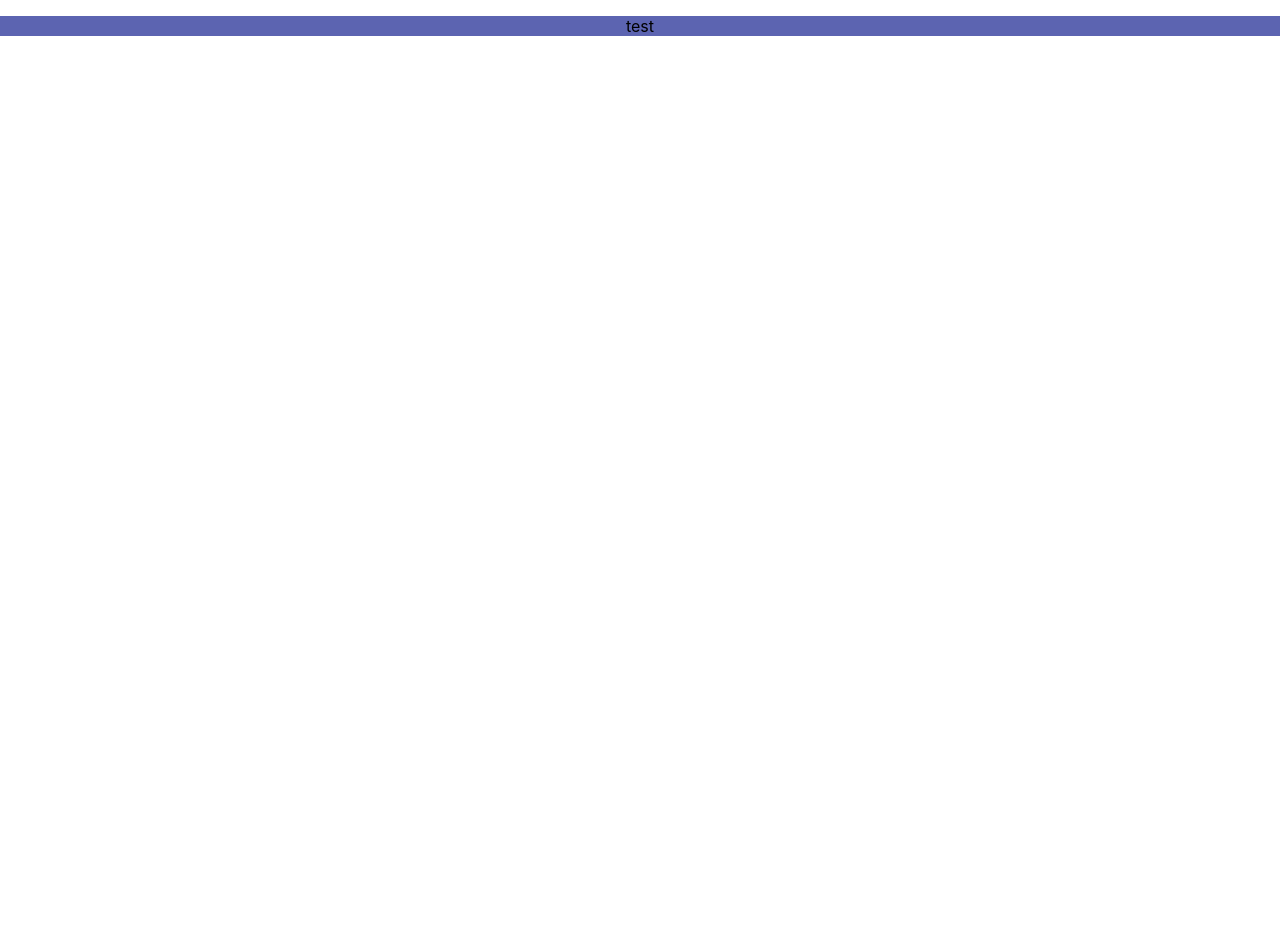
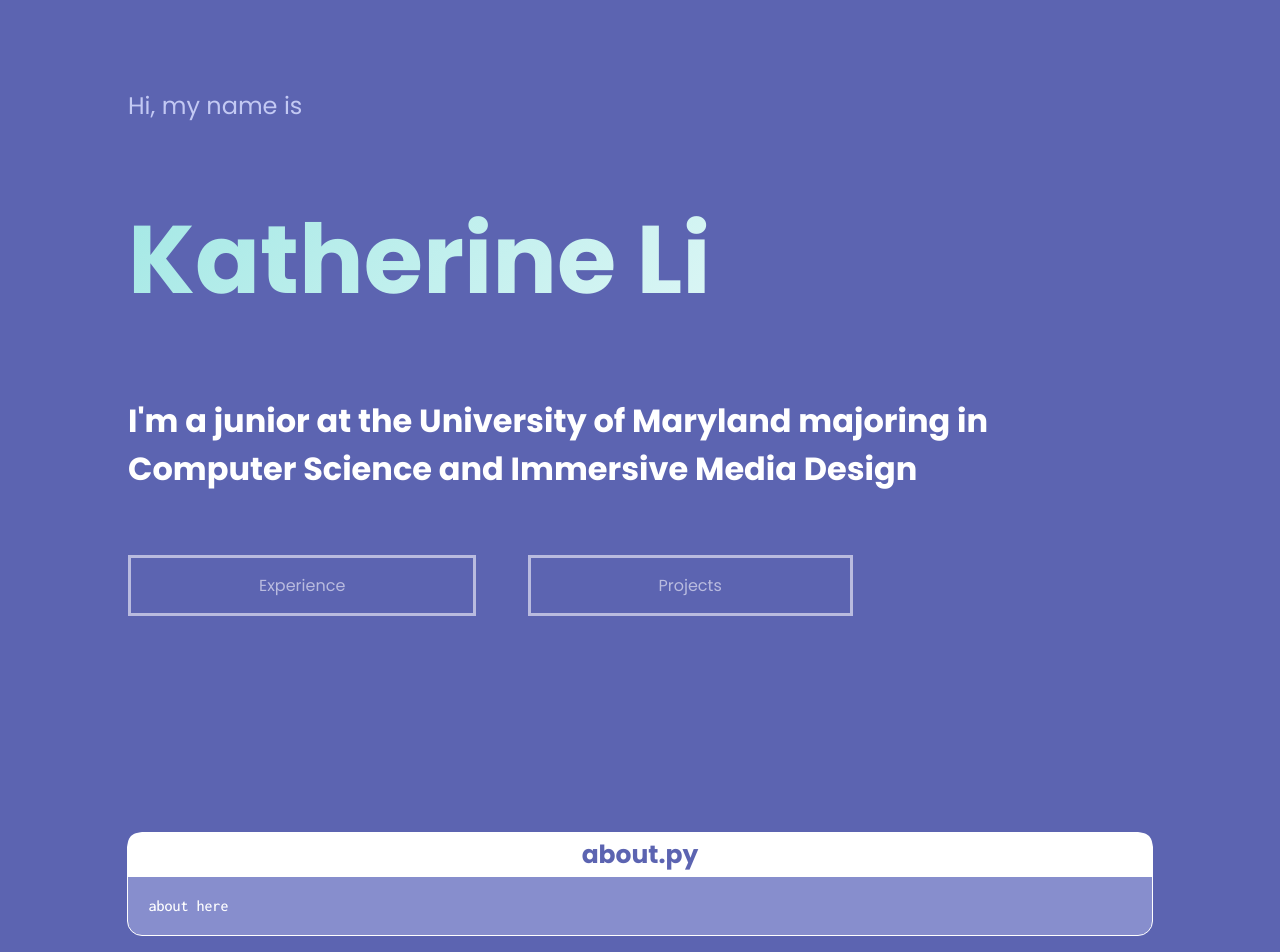
Before and after one commit to kath3rine/kath3rine.github.io, a React (Create React App) app: page / in a window 1280 px wide. Shown: the top 952 px of the page. Before the commit the page ends 800 px from the top, so only its background shows below. Built offline with nearby package versions, Linux system fonts and the light colour scheme.

Commit message:
basic structure

```diff
--- a/package.json
+++ b/package.json
@@ -1,6 +1,7 @@
 {
   "name": "kath3rine.github.io",
   "version": "0.1.0",
+  "homepage": "https://kath3rine.github.io",
   "private": true,
   "dependencies": {
     "@testing-library/jest-dom": "^5.16.5",
@@ -15,7 +16,9 @@
     "start": "react-scripts start",
     "build": "react-scripts build",
     "test": "react-scripts test",
-    "eject": "react-scripts eject"
+    "eject": "react-scripts eject",
+    "predeploy": "npm run build",
+    "deploy": "gh-pages -d build"
   },
   "eslintConfig": {
     "extends": [
--- a/src/App.css
+++ b/src/App.css
@@ -1,12 +1,89 @@
+@import url('https://fonts.googleapis.com/css2?family=Poppins:wght@400;700&display=swap');
+@import url('https://fonts.googleapis.com/css2?family=Inconsolata:wght@500&display=swap');
+
 :root {
   --col1: #a3e8e5;
   --col2: #c3c9f3;
   --col3: #B9BBDF;
   --col4: #878ECD;
   --col5: #5c64b1;
+  --col6: #3e468f;
 }
 
-.App {
-  text-align: center;
+body {
   background-color: var(--col5);
+  font-family: "Poppins", sans-serif;
+  font-weight: 400;
 }
+
+.navbar {
+  height: 10vh;
+}
+
+.Home {
+  background-color: var(--col5);
+  text-align: left;
+  height: 80vh;
+  padding: 5% 10% 5% 10%;
+}
+
+.Home h1 {
+  font-size: 12vh;
+  background: -webkit-linear-gradient(-45deg, var(--col1), white);
+  -webkit-background-clip: text;
+  -webkit-text-fill-color: transparent;
+}
+
+.Home h2 {
+  color: white;
+  font-size: 4vh;
+  margin-bottom: 10vh;
+}
+
+.Home p {
+  color: var(--col2);
+  font-size: 3vh;
+}
+
+.home-button {
+  color: var(--col3);
+    border: var(--col3) solid 3px;
+    padding: 2vh 10vw 2vh 10vw;
+    width: 70%;
+    margin: 10% 5% 0% 0%;
+    text-align: center;
+    text-decoration: none;
+}
+
+.home-button:hover {
+  color: white;
+  border-color: white;
+}
+
+.section {
+  background-color: var(--col4);
+    width: 80vw;
+    top: 1vh;
+    margin: 5% auto 5% auto;
+    display: flex;
+    flex-direction: column;
+    border-radius: 15px;
+    border: white solid 1px;
+}
+
+.section span {
+  background-color: white;
+    color: var(--col5);
+    border-radius: 10px 10px 0px 0px;
+    font-weight: 700;
+    text-align: center;
+    padding: 3px;
+    font-size: 25px;
+}
+
+.section p {
+  margin: 2%;
+    color: white;
+    font-family: "Inconsolata", monospace;
+    font-weight: 500;
+}
--- a/src/App.js
+++ b/src/App.js
@@ -1,10 +1,17 @@
-import logo from './logo.svg';
+import Home from './pages/Home.js';
+import About from './pages/About.js'
+import Experience from './pages/Experience.js'
+import Projects from './pages/Projects.js'
+import Navbar from './components/Navbar.js'
 import './App.css';
 
 function App() {
   return (
     <div className="App">
-      <p> test </p>
+      <Home />
+      <About />
+      <Experience />
+      <Projects />
     </div>
   );
 }
--- /dev/null
+++ b/src/components/Navbar.js
@@ -0,0 +1,18 @@
+import React from 'react';
+import {Link} from 'react-scroll';
+const {Navbar}= () =>{
+  return (
+  <div className="navbar">
+    <li>
+        <Link to="/home">Home</Link>
+    </li>
+    <li>
+        <Link to="/about">About</Link>
+    </li>
+    <li>
+        <Link to="/experience">Experience</Link>
+    </li>
+  </div>
+  );
+};
+export default Navbar
--- /dev/null
+++ b/src/pages/About.js
@@ -0,0 +1,14 @@
+import '../App.css';
+
+const About = () => {
+  return (
+    <div className="About">
+        <div className="section">
+            <span> about.py </span>
+            <p> about here </p>
+        </div>
+    </div>
+  );
+}
+
+export default About;
--- /dev/null
+++ b/src/pages/Experience.js
@@ -0,0 +1,14 @@
+import '../App.css';
+
+function Experience() {
+  return (
+    <div className="Experience" id="experience">
+        <div className="section">
+            <span> experience.py </span>
+            <p> experience here </p>
+        </div>
+    </div>
+  );
+}
+
+export default Experience;
--- /dev/null
+++ b/src/pages/Home.js
@@ -0,0 +1,16 @@
+
+import '../App.css';
+
+function Home() {
+  return (
+    <div className="Home">
+        <p> Hi, my name is </p>
+        <h1> Katherine Li</h1>
+        <h2> I'm a junior at the University of Maryland majoring in Computer Science and Immersive Media Design </h2>
+        <a className="home-button" href="#experience">Experience</a>
+        <a className="home-button" href="#projects">Projects</a>
+    </div>
+  );
+}
+
+export default Home;
--- /dev/null
+++ b/src/pages/Projects.js
@@ -0,0 +1,14 @@
+import '../App.css';
+
+function Projects() {
+  return (
+    <div className="Projects" id="projects">
+        <div className="section">
+            <span> projects.py </span>
+            <p> projects here </p>
+        </div>
+    </div>
+  );
+}
+
+export default Projects;
```
